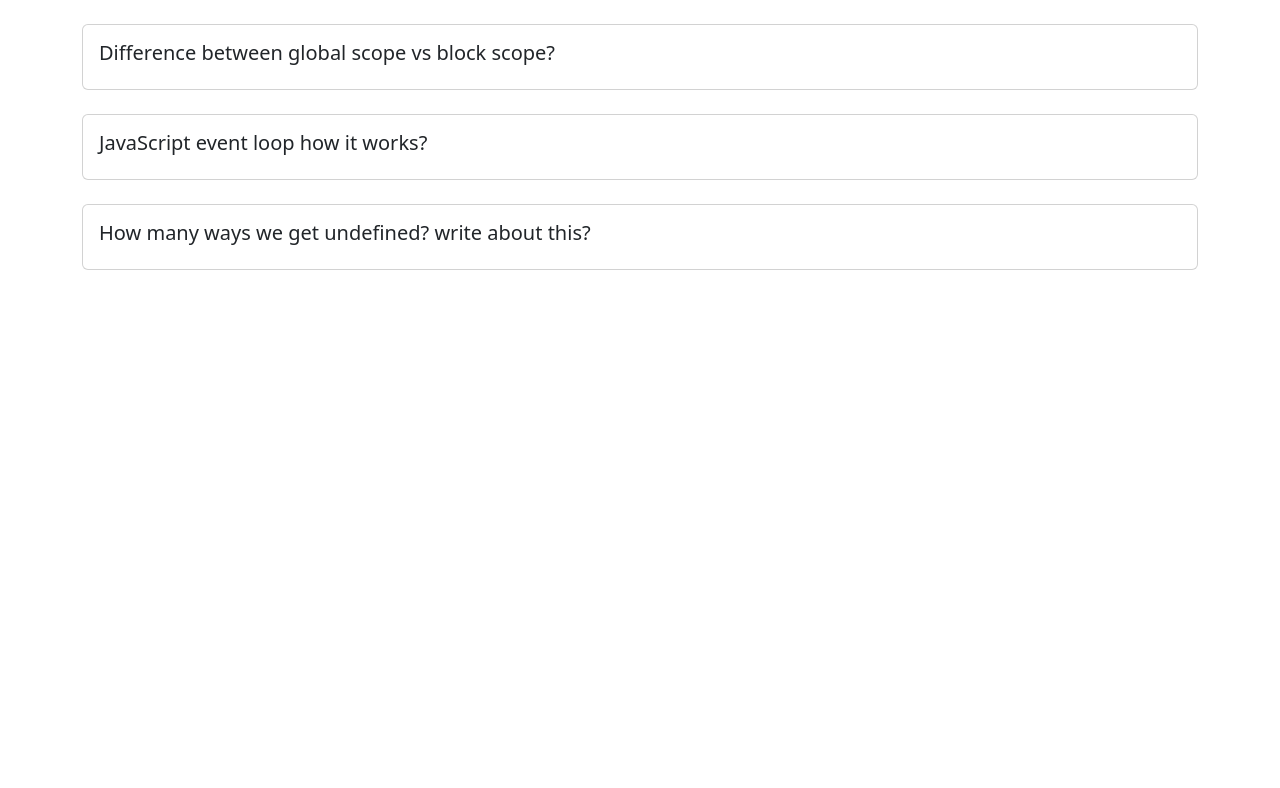
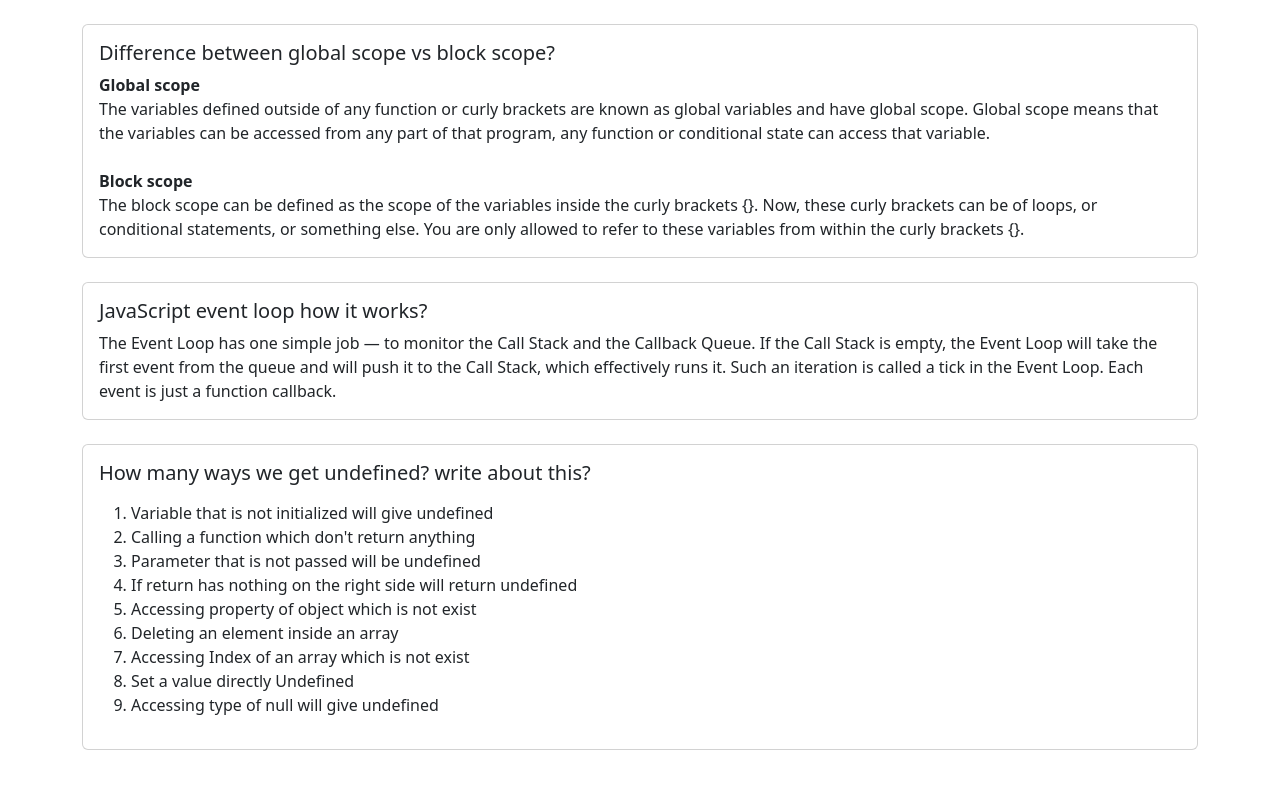
Before and after one commit to afzalhossain00/type-monster-debug, a plain HTML site: page blog.html in a window 1280 px wide. Shown: the part 522-1310 px from the top of the page. Before the commit the page ends 840 px from the top, so only its background shows below. Drawn offline with nearby package versions, Linux system fonts and the light colour scheme.

Commit message:
added blogs question's answer

```diff
--- a/blog.html
+++ b/blog.html
@@ -47,6 +47,16 @@
                         <div class="card-body">
                             <h5 class="card-title">Difference between global scope vs block scope?</h5>
                             <p class="card-text">
+                                <b>Global scope</b> <br>
+                                The variables defined outside of any function or curly brackets are known as global
+                                variables and have global scope. Global scope means that the variables can be accessed
+                                from any part of that program, any function or conditional state can access that
+                                variable. <br> <br>
+                                <b>Block scope</b> <br>
+                                The block scope can be defined as the scope of the variables inside the curly brackets
+                                {}. Now, these curly brackets can be of loops, or conditional statements, or something
+                                else. You are only allowed to refer to these variables from within the curly brackets
+                                {}.
 
                             </p>
                         </div>
@@ -57,7 +67,10 @@
                         <div class="card-body">
                             <h5 class="card-title">JavaScript event loop how it works?</h5>
                             <p class="card-text">
-
+                                The Event Loop has one simple job — to monitor the Call Stack and the Callback Queue. If
+                                the Call Stack is empty, the Event Loop will take the first event from the queue and
+                                will push it to the Call Stack, which effectively runs it. Such an iteration is called a
+                                tick in the Event Loop. Each event is just a function callback.
                             </p>
                         </div>
                     </div>
@@ -67,7 +80,17 @@
                         <div class="card-body">
                             <h5 class="card-title">How many ways we get undefined? write about this?</h5>
                             <p class="card-text">
-
+                            <ol>
+                                <li>Variable that is not initialized will give undefined</li>
+                                <li>Calling a function which don't return anything</li>
+                                <li>Parameter that is not passed will be undefined</li>
+                                <li>If return has nothing on the right side will return undefined</li>
+                                <li>Accessing property of object which is not exist</li>
+                                <li>Deleting an element inside an array</li>
+                                <li>Accessing Index of an array which is not exist</li>
+                                <li>Set a value directly Undefined</li>
+                                <li>Accessing type of null will give undefined</li>
+                            </ol>
                             </p>
                         </div>
                     </div>
--- a/script.js
+++ b/script.js
@@ -118,7 +118,7 @@ const start = () => {
     countdownOverlay.innerHTML = `<h1>${count}</h1>`;
 
     // finished timer
-    if (count === 0) {
+    if (count < 0) {
       // -------------- START TYPING -----------------
       document.addEventListener("keydown", typeController);
       countdownOverlay.style.display = "none";
--- a/styles.css
+++ b/styles.css
@@ -153,6 +153,7 @@ button {
   grid-gap: 10px;
   flex-wrap: wrap;
   justify-content: space-around;
+  margin-bottom: 20px;
 }
 
 .card {
```
